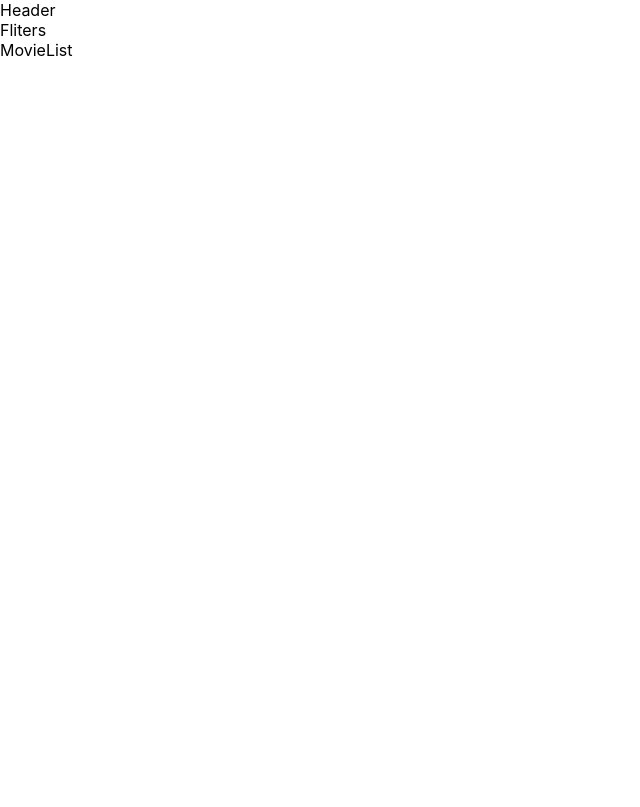
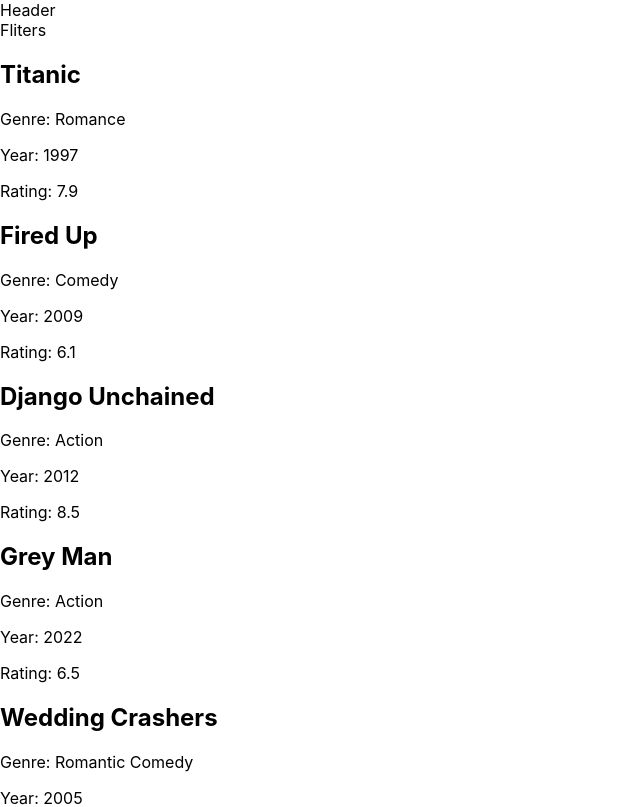
Before and after one commit to yeabsira-mesfin/MovieStore, a React (Create React App) app in the folder movie-store/: page / in a window 1280 px wide. Shown: the top 807 px of the page, without its empty margins (0-640 px from the left). Built offline with nearby package versions, Linux system fonts and the light colour scheme.

Commit message:
pictures

```diff
--- a/movie-store/src/Components/MovieItem.jsx
+++ b/movie-store/src/Components/MovieItem.jsx
@@ -1,8 +1,13 @@
 import React from 'react'
 
-const MovieItem = () => {
+const MovieItem = ({movie}) => {
   return (
-    <div>MovieItem</div>
+    <>
+    <h2>{movie.title}</h2>
+    <p>Genre: {movie.genre}</p>
+    <p>Year: {movie.year}</p>
+    <p>Rating: {movie.rating}</p>
+    </>
   )
 }
 
--- a/movie-store/src/Components/MovieList.jsx
+++ b/movie-store/src/Components/MovieList.jsx
@@ -1,17 +1,21 @@
 import React from 'react'
-
+import MovieItem from './MovieItem';
 const MovieList = () => {
 
     const movies = [
-        {id:1, title: 'Titanic', genre: 'Romance', year: 1997, rating:7.9},
-        {id:2, title: 'Fired Up', genre: 'Comedy', year: 2009, rating:6.1},
-        {id:2, title: 'Django Unchained', genre: 'Action', year: 2012, rating:8.5},
-        {id:2, title: 'Grey Man', genre: 'Action', year: 2022, rating:6.5},
-        {id:2, title: 'Wedding Crashers', genre: 'Romantic Comedy', year: 2005, rating:7},
-        {id:2, title: 'The Notebook', genre: 'Romantic Comedy', year: 2004, rating:7.8},
+        {id:1, title: 'Titanic', genre: 'Romance', year: 1997, rating:7.9, picture:'https://images.app.goo.gl/fjKbeVWJfbwGSXfm7'},
+        {id:2, title: 'Fired Up', genre: 'Comedy', year: 2009, rating:6.1, picture: 'https://images.app.goo.gl/YT18B8gnG6noRhEC7'},
+        {id:2, title: 'Django Unchained', genre: 'Action', year: 2012, rating:8.5, picture: 'https://images.app.goo.gl/xNXcibYfqAfENk7T8'},
+        {id:2, title: 'Grey Man', genre: 'Action', year: 2022, rating:6.5, picture: 'https://images.app.goo.gl/Aj8chJtCUf7uXHhV7'},
+        {id:2, title: 'Wedding Crashers', genre: 'Romantic Comedy', year: 2005, rating:7, picture: 'https://images.app.goo.gl/PoHsVWqmhACBuDjQ9'},
+        {id:2, title: 'The Notebook', genre: 'Romantic Comedy', year: 2004, rating:7.8, picture: 'https://images.app.goo.gl/pSme8n2zv5jrxMA1A'},
     ];
   return (
-    <div>MovieList</div>
+    <>
+    {movies.map(movie => (
+        <MovieItem key={movie.id} movie={movie}/>
+    ))}
+    </>
   )
 }
 
```
